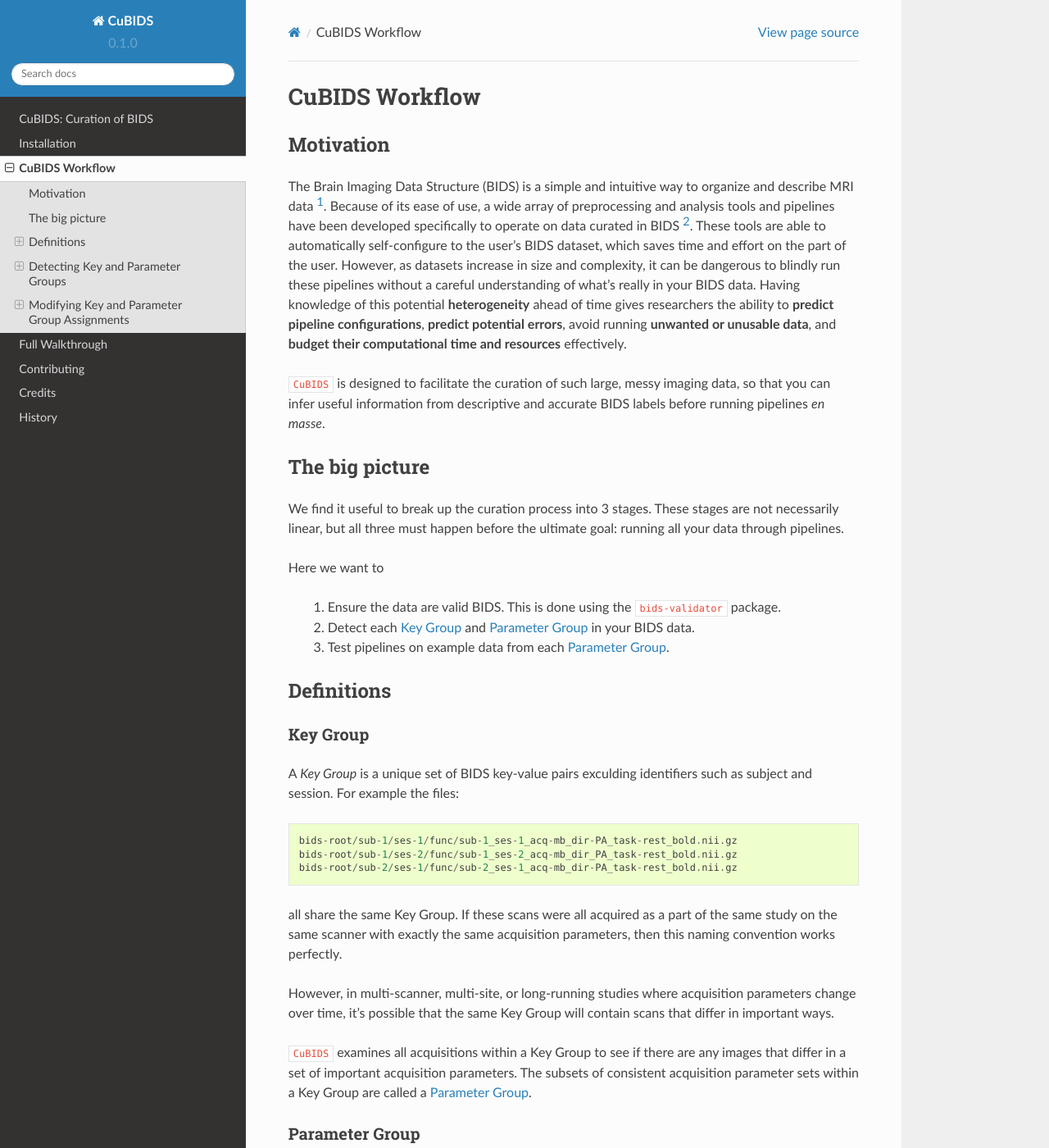
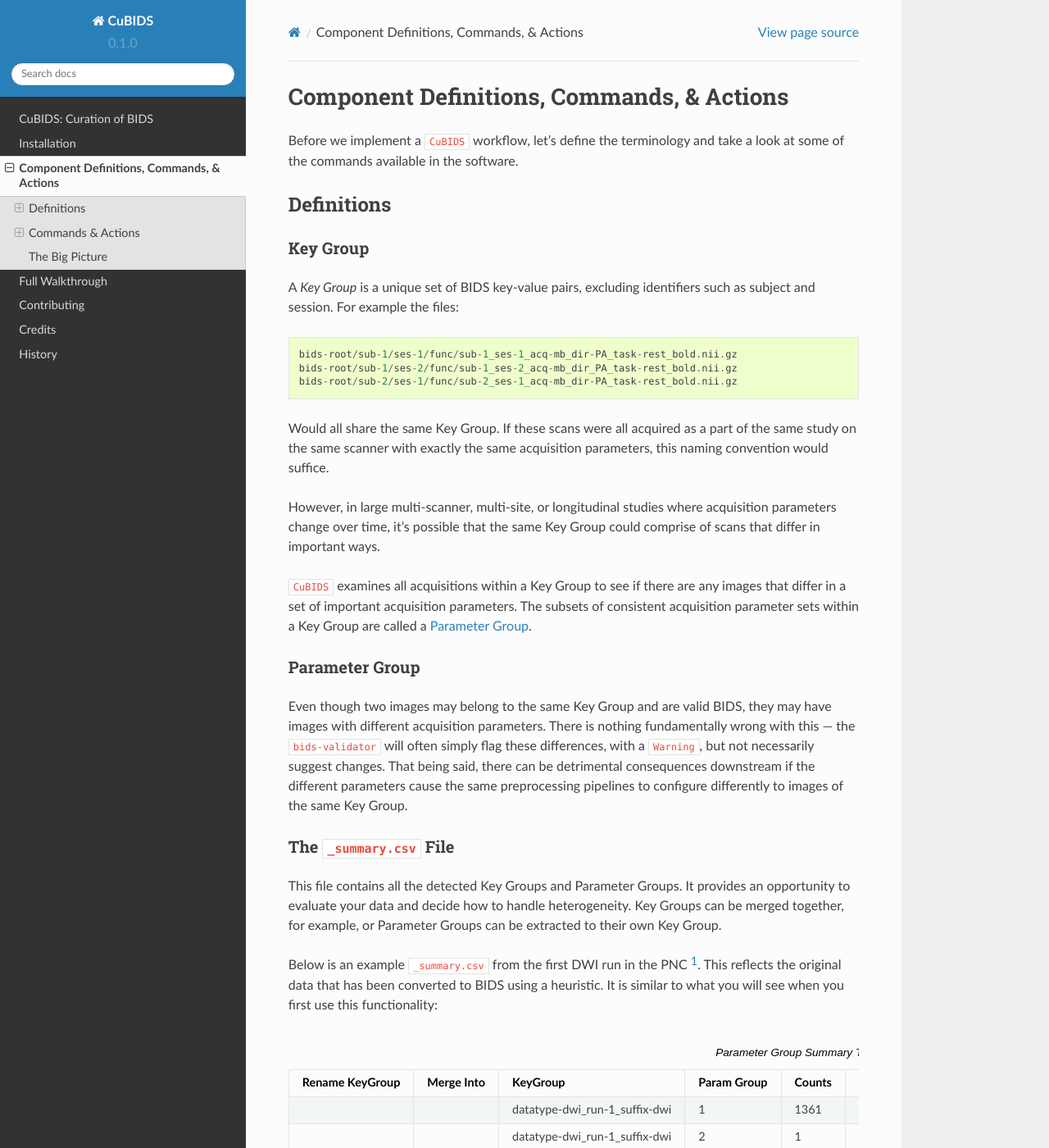
Before and after one commit to PennLINC/CuBIDS, a Sphinx documentation site: the page built from docs/usage.rst, in a window 1280 px wide and 1400 px high. Shown: the whole window at 82% size. Built offline with Sphinx 7.4.7 and the Read the Docs theme 2.0.0, drawn with Linux system fonts in a browser that asks for light colours; some of the changed text lies outside the part shown.

Commit message:
restructure usage instructions to centre around commands

```diff
--- a/docs/about.rst
+++ b/docs/about.rst
@@ -25,6 +25,9 @@
 
 .. image:: cubids_workflow.png
    :width: 600
+
+``CuBIDS`` also pairs well with ``datalad`` for maintaining data provenance, enhancing
+reproducibility, and supporting collaboration [#f3]_.
 
 Definitions
 ------------
@@ -72,3 +75,4 @@
 
 .. [#f1] See the `BIDS Specification <https://bids-specification.readthedocs.io>`_.
 .. [#f2] See this list of amazing `BIDS apps <https://bids-apps.neuroimaging.io/>`_.
+.. [#f3] See `Datalad <https://www.datalad.org/>`_.
--- a/docs/usage.rst
+++ b/docs/usage.rst
@@ -1,39 +1,9 @@
-===============
-CuBIDS Workflow
-===============
+==========================================
+Component Definitions, Commands, & Actions
+==========================================
 
-Motivation
--------------
-
-The Brain Imaging Data Structure (BIDS) is a simple and intuitive way to
-organize and describe MRI data [#f1]_. Because of its ease of use, a wide array of
-preprocessing and analysis tools and pipelines have been developed specifically
-to operate on data curated in BIDS [#f2]_. These tools are able to automatically
-self-configure to the user's BIDS dataset, which saves time and effort on the
-part of the user. However, as datasets increase in size and complexity, it
-can be dangerous to blindly run these pipelines without a careful understanding of
-what's really in your BIDS data. Having knowledge of this potential **heterogeneity**
-ahead of time gives researchers the ability to **predict pipeline configurations**,
-**predict potential errors**, avoid running **unwanted or unusable data**, and **budget
-their computational time and resources** effectively.
-
-``CuBIDS`` is designed to facilitate the curation of such large, messy imaging data, so
-that you can infer useful information from descriptive and accurate BIDS labels
-before running pipelines *en masse*.
-
-The big picture
----------------
-
-We find it useful to break up the curation process into 3 stages. These stages are
-not necessarily linear, but all three must happen before the ultimate goal: running
-all your data through pipelines.
-
-Here we want to
-
-  1. Ensure the data are valid BIDS. This is done using the ``bids-validator`` package.
-  2. Detect each :ref:`keygroup` and :ref:`paramgroup` in your BIDS data.
-  3. Test pipelines on example data from each :ref:`paramgroup`.
-
+Before we implement a ``CuBIDS`` workflow, let's define the terminology
+and take a look at some of the commands available in the software.
 
 Definitions
 -----------
@@ -43,19 +13,19 @@
 Key Group
 ~~~~~~~~~
 
-A *Key Group* is a unique set of BIDS key-value pairs exculding identifiers such as
+A *Key Group* is a unique set of BIDS key-value pairs, excluding identifiers such as
 subject and session. For example the files::
 
     bids-root/sub-1/ses-1/func/sub-1_ses-1_acq-mb_dir-PA_task-rest_bold.nii.gz
     bids-root/sub-1/ses-2/func/sub-1_ses-2_acq-mb_dir_PA_task-rest_bold.nii.gz
     bids-root/sub-2/ses-1/func/sub-2_ses-1_acq-mb_dir-PA_task-rest_bold.nii.gz
 
-all share the same Key Group. If these scans were all acquired as a part of the same
-study on the same scanner with exactly the same acquisition parameters, then this
-naming convention works perfectly.
+Would all share the same Key Group. If these scans were all acquired as a part of the same
+study on the same scanner with exactly the same acquisition parameters, this
+naming convention would suffice.
 
-However, in multi-scanner, multi-site, or long-running studies where acquisition
-parameters change over time, it's possible that the same Key Group will contain
+However, in large multi-scanner, multi-site, or longitudinal studies where acquisition
+parameters change over time, it's possible that the same Key Group could comprise of
 scans that differ in important ways.
 
 ``CuBIDS`` examines all acquisitions within a Key Group to see if there are any images
@@ -70,34 +40,21 @@
 
 Even though two images may belong to the same Key Group and are valid BIDS, they
 may have images with different acquisition parameters. There is nothing fundamentally
-wrong with this, and normally will result in a warning from the ``bids-validator``,
-but there can be big consequences if the different parameters cause different
-preprocessing pipelines to be run on images of the same Key Group.
+wrong with this — the ``bids-validator`` will often simply flag these differences,
+with a ``Warning``, but not necessarily suggest changes. That being said,
+there can be detrimental consequences downstream if the different parameters cause the
+same preprocessing pipelines to configure differently to images of the same Key Group.
 
-
-Detecting Key and Parameter Groups
-----------------------------------
-
-Given a BIDS directory, the Key Groups and Parameter Groups can be calculated using the
-command line interface
-
-.. code-block:: console
-
-    $ cubids-group /bids/dir keyparam_original
-
-This will produce two csv files prefixed by the second argument to ``cubids-group``.
-You will find ``keyparam_original_summary.csv`` and ``keyparam_original_files.csv``.
-These two files are a snapshot of your current BIDS layout.
+.. _summaryfile:
 
 The ``_summary.csv`` File
 ~~~~~~~~~~~~~~~~~~~~~~~~~
 
-This file contains all the detected Key Groups and Parameter Groups. It also provides
-an opportunity to evaluate your data to decide whether Key Groups should be merged
-or whether a Parameter Group deserves to have its own Key Group (ie adding a unique
-identifier to its BIDS name).
+This file contains all the detected Key Groups and Parameter Groups. It provides
+an opportunity to evaluate your data and decide how to handle heterogeneity. Key Groups
+can be merged together, for example, or Parameter Groups can be extracted to their own Key Group.
 
-Here we look at some example Parameter Groups from the first DWI run in the PNC. This
+Below is an example ``_summary.csv`` from the first DWI run in the PNC [#f1]_. This
 reflects the original data that has been converted to BIDS using a heuristic. It is
 similar to what you will see when you first use this functionality:
 
@@ -123,31 +81,44 @@
 This file contains one row per imaging file in the BIDS directory. You won't need to edit this file
 directly, but it keeps track of every file's assignment to Key and Parameter Groups.
 
+Commands & Actions
+------------------
 
+Group with the CLI
+~~~~~~~~~~~~~~~~~~~~~~~~~
 
-Modifying Key and Parameter Group Assignments
----------------------------------------------
-
-Sometimes we see that there are important differences in acquisition parameters within a Key Group.
-If these differences impact how a pipeline will process the data, it makes sense to assign the scans
-in that Parameter Group to a different Key Group (i.e. assign them a different BIDS name). This can
-be accomplished by editing the empty columns in the `_summary.csv` file produced by ``cubids-group``.
-
-Once the columns have been edited you can apply the changes to BIDS data using
+Use ``cubids-group`` to generate your Key Groups and Parameter Groups:
 
 .. code-block:: console
 
-    $ cubids-apply /bids/dir keyparam_edited new_keyparam_prefix
+    $ cubids-group /bids/dir keyparam_original
+
+This will output the two files above, prefixed by the second argument ``keyparam_original``.
+
+Modifying Key and Parameter Group Assignments
+~~~~~~~~~~~~~~~~~~~~~~~~~~~~~~~~~~~~~~~~~~~~~~
+
+If there are heterogenous Parameter groups within Key Groups, it may impact
+how a pipeline will process the data. It makes sense to assign the scans
+in these Parameter Groups to a different Key Group by assign them a new, unique
+BIDS name. ``CuBIDS`` will automatically suggest appropriate BIDS-valid
+names, but if you would like to modify or insert your own, this can be
+accomplished by editing the ``RenameKeyGroup`` column in the `_summary.csv` file.
+
+Apply Your Modifications with the CLI
+~~~~~~~~~~~~~~~~~~~~~~~~~~~~~~~~~~~~~
+
+Once the column has been edited you can apply the changes to BIDS data using:
+
+.. code-block:: console
+
+    $ cubids-apply /bids/dir keyparam_edited_summary.csv new_keyparam_prefix
 
 The changes in ``keyparam_edited_summary.csv`` will be applied to the BIDS data in ``/bids/dir``
 and the new Key and Parameter groups will be saved to csv files starting with ``new_keyparam_prefix``.
 
-
-Moving a Parameter Group to a New Key Group
-~~~~~~~~~~~~~~~~~~~~~~~~~~~~~~~~~~~~~~~~~~~
-
 Continuing with the example data, we see one Parameter group that will have a very different run
-through preprocessing: Parameter Group 6.
+through preprocessing: Parameter Group 6:
 
 
 .. csv-table:: Assign a New Key Group
@@ -182,18 +153,13 @@
 This way, we will know that any outputs with ``acq-NoSDC`` will not have had fieldmap-based distortion
 correction applied.
 
-Dealing with Aberrant Parameter Groups
-~~~~~~~~~~~~~~~~~~~~~~~~~~~~~~~~~~~~~~
+Merge Parameter Groups
+~~~~~~~~~~~~~~~~~~~~~~
 
 Mistakes can happen when scanning and sometimes you will find some scans with different parameters
 that you will not want to include in your study. Other times there will be an insignificant difference
 where some data is missing from a Parameter Group and you'd like to copy the metadata from another
-Parameter Group.
-
-The ``MergeInto`` column can be used for either of these purposes.
-
-Copying Incomplete metadata
-^^^^^^^^^^^^^^^^^^^^^^^^^^^
+Parameter Group. The ``MergeInto`` column can be used for either of these purposes.
 
 In the example data we see that Parameter Group 5 appears to be identical to Parameter Group 3.
 The reason these were separated was because ``DwellTime`` was not included in the metadata for
@@ -213,7 +179,9 @@
     ,,datatype-dwi_run-1_suffix-dwi,7,2,datatype-fmap_fmap-phase1_suffix-phase1,46,8.1
     ,,datatype-dwi_run-1_suffix-dwi,8,1,datatype-fmap_fmap-phase1_suffix-phase1,70,12.3
 
-This will copy the metadata from Parameter Group 3 into the metadata of Parameter Group 5. If we re-run
+This will copy the metadata from Parameter Group 3 into the metadata of Parameter Group 5, such
+that all the JSON sidecars belonging to files in Parameter Group 5 will have their scanning parameter data
+overwritten to be identical to Parameter Group 3. If we re-run
 the grouping function after these changes are applied, we should see something like:
 
 .. csv-table:: Merge Parameter Groups
@@ -230,9 +198,8 @@
 
 The 2 scans from the former group 5 are now included in the count of Group 3.
 
-
 Deleting a Mistake
-^^^^^^^^^^^^^^^^^^
+~~~~~~~~~~~~~~~~~~~~~~
 
 To remove files in a Parameter Group from your BIDS data, you simply set the ``MergeInto`` value
 to ``0``. We see in our data that there is a strange scan that has a ``RepetitionTime`` of 12.3
@@ -267,7 +234,23 @@
     ,,datatype-dwi_run-1_suffix-dwi,6,16,,70,8.1
 
 
+The Big Picture
+---------------
+
+We find it useful to break up the curation process into 3 stages. These stages are
+not necessarily linear, but all three must happen before the ultimate goal: running
+all your data through pipelines.
+
+  1. Ensure the data are valid BIDS. This is done using the ``bids-validator`` package.
+  2. Detect each :ref:`keygroup` and :ref:`paramgroup` in your BIDS data and modify as necessary.
+  3. Test pipelines on example data from each :ref:`paramgroup`.
+
+Recall the schematic:
+
+.. image:: cubids_workflow.png
+
+In the next section, we'll introduce ``datalad`` and walk through a real example.
+
 .. rubric:: Footnotes
 
-.. [#f1] See the `BIDS Specification <https://bids-specification.readthedocs.io>`_.
-.. [#f2] See this list of amazing `BIDS apps <https://bids-apps.neuroimaging.io/>`_.
+.. [#f1] PNC: `The Philadelphia Developmental Cohort <https://www.med.upenn.edu/bbl/philadelphianeurodevelopmentalcohort.html>`_.
```
Also changed, not shown: other parts of docs/usage.rst (+1 -0 lines).
